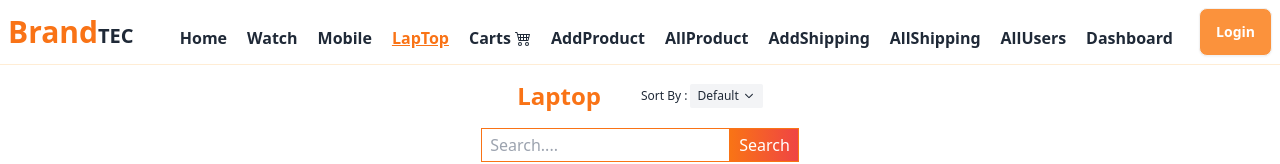
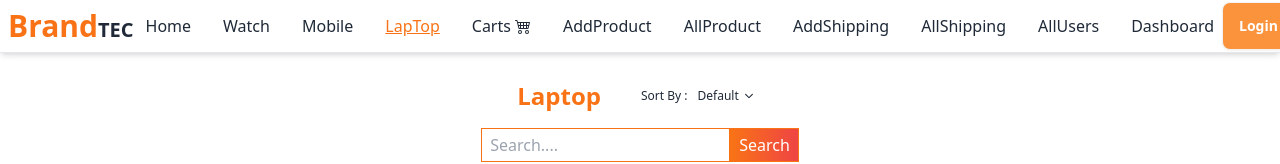
Before and after one commit to Masudur400/Brand-tec-client, a React (Vite) app: page /laptop in a window 1280 px wide. Shown: the top 164 px of the page. Built offline with nearby package versions, Linux system fonts and the light colour scheme; no server answers.

Commit message:
navbar fully changed

```diff
--- a/src/Slider/Slider.jsx
+++ b/src/Slider/Slider.jsx
@@ -7,7 +7,7 @@ const Slider = ({ image, title, text }) => {
       <img src={image} alt="" className="w-96 order-2" />
       <div className='order-1 md:w-1/2 lg:1/3 max-sm:py-5'>
         <p className='text-3xl font-bold my-3 text-orange-500'>{title}</p>
-        <p className='text-black'>{text}</p>
+        <p className=''>{text}</p>
       </div>
     </div>
   )
--- a/src/components/AllProduct/AllProductTable.jsx
+++ b/src/components/AllProduct/AllProductTable.jsx
@@ -94,7 +94,7 @@ const AllProductTable = () => {
     return (
         <div>
             <div className="flex gap-1 justify-end items-center mr-4 text-xs font-medium">
-                <p className="px-2 py-1 bg-gray-100">Show : </p>
+                <p className="px-2 py-1 bg-base-100">Show : </p>
                 <select onChange={handleItemParPage} defaultValue={itemParPage} name="" id="" className="border px-2 py-1">
                     <option value="12">12</option>
                     <option value="20">20</option>
--- a/src/components/AllProduct/InStockProduct.jsx
+++ b/src/components/AllProduct/InStockProduct.jsx
@@ -93,7 +93,7 @@ const InStockProduct = () => {
     return (
         <div>
             <div className="flex gap-1 justify-end items-center mr-4 text-xs font-medium">
-                <p className="px-2 py-1 bg-gray-100">Show : </p>
+                <p className="px-2 py-1 bg-base-100">Show : </p>
                 <select onChange={handleItemParPage} defaultValue={itemParPage} name="" id="" className="border px-2 py-1">
                     <option value="12">12</option>
                     <option value="20">20</option>
--- a/src/components/AllProduct/StockOutProduct.jsx
+++ b/src/components/AllProduct/StockOutProduct.jsx
@@ -95,7 +95,7 @@ const StockOutProduct = () => {
         <div>
 
             <div className="flex gap-1 justify-end items-center mr-4 text-xs font-medium">
-                <p className="px-2 py-1 bg-gray-100">Show : </p>
+                <p className="px-2 py-1 bg-base-100">Show : </p>
                 <select onChange={handleItemParPage} defaultValue={itemParPage} name="" id="" className="border px-2 py-1">
                     <option value="12">12</option>
                     <option value="20">20</option>
--- a/src/components/Laptop/Laptop.jsx
+++ b/src/components/Laptop/Laptop.jsx
@@ -70,11 +70,11 @@ const Laptop = () => {
                 <div>
                     <div className="flex gap-[2px] justify-center items-center text-xs font-medium">
                         <span>Sort By :</span>
-                        <button onClick={() => setOpen(!open)} className="flex justify-center items-center gap-1 bg-gray-100 rounded-sm px-2 py-1">  {sortPrice}<IoIosArrowDown></IoIosArrowDown></button>
+                        <button onClick={() => setOpen(!open)} className="flex justify-center items-center gap-1 bg-base-100 rounded-sm px-2 py-1">  {sortPrice}<IoIosArrowDown></IoIosArrowDown></button>
                     </div>
                     {
                         open ?
-                            <ul className="flex flex-col z-[999] absolute bg-gray-50 p-2">
+                            <ul className="flex flex-col z-[999] absolute bg-base-100 p-2">
                                 <li><button onClick={() => handleYesNo('default')} className="font-medium mb-1 text-center text-xs border px-2 w-full">Default</button></li>
                                 <li><button onClick={() => handleYesNo('low')} className="font-medium mb-1 text-center text-xs border px-2 w-full">Price(Low - High)</button></li>
                                 <li><button onClick={() => handleYesNo('high')} className="font-medium mb-1 text-center text-xs border px-2 w-full">Price(High - low)</button></li>
--- a/src/components/Mobile/Mobile.jsx
+++ b/src/components/Mobile/Mobile.jsx
@@ -72,11 +72,11 @@ const Mobile = () => {
                 <div>
                     <div className="flex gap-[2px] justify-center items-center text-xs font-medium">
                         <span>Sort By :</span>
-                        <button onClick={() => setOpen(!open)} className="flex justify-center items-center gap-1 bg-gray-100 rounded-sm px-2 py-1">  {sortPrice}<IoIosArrowDown></IoIosArrowDown></button>
+                        <button onClick={() => setOpen(!open)} className="flex justify-center items-center gap-1 bg-base-100 rounded-sm px-2 py-1">  {sortPrice}<IoIosArrowDown></IoIosArrowDown></button>
                     </div>
                     {
                         open ?
-                            <ul className="flex flex-col z-[999] absolute bg-gray-50 p-2">
+                            <ul className="flex flex-col z-[999] absolute bg-base-100 p-2">
                                 <li><button onClick={() => handleYesNo('default')} className="font-medium mb-1 text-center text-xs border px-2 w-full">Default</button></li>
                                 <li><button onClick={() => handleYesNo('low')} className="font-medium mb-1 text-center text-xs border px-2 w-full">Price(Low - High)</button></li>
                                 <li><button onClick={() => handleYesNo('high')} className="font-medium mb-1 text-center text-xs border px-2 w-full">Price(High - low)</button></li>
--- a/src/components/NavBar/NavBar.jsx
+++ b/src/components/NavBar/NavBar.jsx
@@ -9,13 +9,23 @@ import { GoX } from "react-icons/go";
 import Loading from "../../Loading/Loading";
 import { useQuery } from "@tanstack/react-query";
 import useAxiosSecure from "../Hooks/useAxiosSecure";
+import { AiOutlineClose } from 'react-icons/ai';
+import { SlMenu } from 'react-icons/sl';
+import { LiaTimesSolid } from 'react-icons/lia';
+import { PiUserCircleThin } from "react-icons/pi";
 
 const NavBar = () => {
 
-    const [open, setOpen] = useState(false)
     const [profile, setProfile] = useState(false)
     const { user, logOut, loading } = useAuth()
     const axiosSecure = useAxiosSecure()
+    const [click, setClick] = useState(false);
+
+  const handleClick = () => setClick(!click);
+  const closeMenu = () => {
+    setClick(false)
+    setProfile(false)
+  };
 
     const { data: users = {}, isPending } = useQuery({
         queryKey: ['users', user?.email, axiosSecure],
@@ -25,30 +35,20 @@ const NavBar = () => {
             return res.data
         }
     })
-    const { photo } = users;
+    const { photo , name} = users;
 
     const routes = <>
-        <li><NavLink></NavLink></li>
-
-        <div className="flex justify-between items-center w-screen lg:hidden">
-        <li className="flex justify-between items-center min-w-56 md:min-w-96 lg:hidden"><p className="text-3xl font-bold mb-0"> <span className="text-orange-500">Brand</span><span className="text-xl">TEC</span></p> <p onClick={() => setOpen(!open)} className="text-xl md:text-2xl p-1 border-2 border-black rounded-md opacity-75 border-opacity-75"><HiOutlineX></HiOutlineX></p></li>
-        </div>
-
-        <p className="divider lg:hidden my-0"></p>
-
-        <li><NavLink to='/' onClick={() => setOpen(!open)} className={({ isActive }) => isActive ? 'text-orange-500 underline  ' : 'hover:text-red-500'}> Home</NavLink> </li>
-        <li><NavLink to='/watch' onClick={() => setOpen(!open)} className={({ isActive }) => isActive ? 'text-orange-500 underline  ' : 'hover:text-red-500'}>Watch</NavLink> </li>
-        <li><NavLink to='/mobile' onClick={() => setOpen(!open)} className={({ isActive }) => isActive ? 'text-orange-500 underline  ' : 'hover:text-red-500'}>Mobile</NavLink> </li>
-        <li><NavLink to='/laptop' onClick={() => setOpen(!open)} className={({ isActive }) => isActive ? 'text-orange-500 underline  ' : 'hover:text-red-500'}>LapTop</NavLink> </li>
-        <li><NavLink to='/cart' onClick={() => setOpen(!open)} className={({ isActive }) => isActive ? 'text-orange-500 underline  flex items-center gap-1' : 'hover:text-red-500 flex items-center gap-1'}>Carts<BsCart4></BsCart4></NavLink> </li>
-        <li><NavLink to='/addProduct' onClick={() => setOpen(!open)} className={({ isActive }) => isActive ? 'text-orange-500 underline  ' : 'hover:text-red-500'}>AddProduct</NavLink> </li>
-        <li><NavLink to='/allProduct' onClick={() => setOpen(!open)} className={({ isActive }) => isActive ? 'text-orange-500 underline  ' : 'hover:text-red-500'}>AllProduct</NavLink> </li>
-        <li><NavLink to='/addShippingMethod' onClick={() => setOpen(!open)} className={({ isActive }) => isActive ? 'text-orange-500 underline  d' : 'hover:text-red-500'}>AddShipping</NavLink> </li>
-        <li><NavLink to='/allShipping' onClick={() => setOpen(!open)} className={({ isActive }) => isActive ? 'text-orange-500 underline  ' : 'hover:text-red-500'}>AllShipping</NavLink> </li>
-        <li><NavLink to='/allUsers' onClick={() => setOpen(!open)} className={({ isActive }) => isActive ? 'text-orange-500 underline  ' : 'hover:text-red-500'}>AllUsers</NavLink> </li>
-        <li><NavLink to='/dashboard' onClick={() => setOpen(!open)} className={({ isActive }) => isActive ? 'text-orange-500 underline  ' : 'hover:text-red-500'}>Dashboard</NavLink> </li>
-
-
+        <li><NavLink to='/' onClick={closeMenu} className={({ isActive }) => isActive ? 'text-orange-500 underline  ' : 'hover:text-red-500'}> Home</NavLink> </li>
+        <li><NavLink to='/watch' onClick={closeMenu} className={({ isActive }) => isActive ? 'text-orange-500 underline  ' : 'hover:text-red-500'}>Watch</NavLink> </li>
+        <li><NavLink to='/mobile' onClick={closeMenu} className={({ isActive }) => isActive ? 'text-orange-500 underline  ' : 'hover:text-red-500'}>Mobile</NavLink> </li>
+        <li><NavLink to='/laptop' onClick={closeMenu} className={({ isActive }) => isActive ? 'text-orange-500 underline  ' : 'hover:text-red-500'}>LapTop</NavLink> </li>
+        <li><NavLink to='/cart' onClick={closeMenu} className={({ isActive }) => isActive ? 'text-orange-500 underline  flex items-center gap-1' : 'hover:text-red-500 flex items-center gap-1'}>Carts<BsCart4></BsCart4></NavLink> </li>
+        <li><NavLink to='/addProduct' onClick={closeMenu} className={({ isActive }) => isActive ? 'text-orange-500 underline  ' : 'hover:text-red-500'}>AddProduct</NavLink> </li>
+        <li><NavLink to='/allProduct' onClick={closeMenu} className={({ isActive }) => isActive ? 'text-orange-500 underline  ' : 'hover:text-red-500'}>AllProduct</NavLink> </li>
+        <li><NavLink to='/addShippingMethod' onClick={closeMenu} className={({ isActive }) => isActive ? 'text-orange-500 underline  d' : 'hover:text-red-500'}>AddShipping</NavLink> </li>
+        <li><NavLink to='/allShipping' onClick={closeMenu} className={({ isActive }) => isActive ? 'text-orange-500 underline  ' : 'hover:text-red-500'}>AllShipping</NavLink> </li>
+        <li><NavLink to='/allUsers' onClick={closeMenu} className={({ isActive }) => isActive ? 'text-orange-500 underline  ' : 'hover:text-red-500'}>AllUsers</NavLink> </li>
+        <li><NavLink to='/dashboard' onClick={closeMenu} className={({ isActive }) => isActive ? 'text-orange-500 underline  ' : 'hover:text-red-500'}>Dashboard</NavLink> </li>
 
     </>
 
@@ -56,47 +56,92 @@ const NavBar = () => {
         return <Loading></Loading>
     }
 
+    return (
+       <div className="shadow-md border-b fixed z-10 w-full top-0">
+         <nav className=" container mx-auto bg-base-100">
+        <div className='container mx-auto flex justify-between items-center'>
+        <div className=' flex items-center justify-between p-2'>
+          <div className="flex gap-5 lg:gap-10 justify-start items-center ">
+            {/* Burger Icon: visible only on mobile and medium screens */}
+            <div className="lg:hidden mt-1" onClick={handleClick}>
+              {click ? (
+                <AiOutlineClose className="text-2xl lg:text-3xl cursor-pointer" />
+              ) : (
+                <SlMenu className="text-2xl lg:text-3xl cursor-pointer" />
+              )}
+            </div>
+             <div>
+                 <Link to='/'><p className="text-3xl font-bold"> <span className="text-orange-500">Brand</span><span className="text-xl">TEC</span></p> </Link>
+             </div>
+          </div>
 
-    return (
-        <div className="  border-b border-orange-100">
-            <div className="container mx-auto p-2 flex justify-between items-center">
-                {/* dropdown icons  */}
-                <div onClick={() => setOpen(!open)} className="lg:hidden text-2xl md:text-3xl">
-                    {
-                        open === true ? ''
-                            // <HiOutlineX></HiOutlineX>
-                            : <GrMenu></GrMenu>
-                    }
-                </div>
+          {/* Center Menu Items for larger screens */}
+          <ul className="hidden lg:flex space-x-8 ml-3 items-center justify-center w-full mx-auto lg:justify-center font-medium">
+           {routes}
+          </ul>
 
-                {/* logo  */}
-                <div>
-                    <Link to='/' className="text-3xl font-bold  absolute lg:static max-sm:left-12 max-sm:top-[6px] md:left-20 md:top-[14px]"> <span className="text-orange-500">Brand</span><span className="text-xl">TEC</span></Link>
-                </div>
+          {/* Burger Menu Items for smaller screens */}
+          <div
+            className={`fixed top-0 left-0 w-[250px] h-full bg-base-100 transition-transform duration-500 ease-in-out z-50 ${
+              click ? 'translate-x-0' : '-translate-x-full'
+            } lg:hidden`} // hidden on large screens
+          >
+            {/* Fixed Header in Burger Menu */}
+            <div className="sticky top-0 bg-base-100 px-4 py-2 md:py-[11px] border-b border-gray-700">
+              <div className="  flex justify-between items-center">
+                <p className="text-3xl font-bold mb-0"> <span className="text-orange-500">Brand</span><span className="text-xl">TEC</span></p>
+                <a onClick={closeMenu} className="hover:text-pink-500 cursor-pointer border-2">
+                  <LiaTimesSolid className="text-xl lg:text-2xl cursor-pointer " />
+                </a>
+              </div>
+            </div>
 
-                {/* menu / routes  */}
+            {/* Scrollable Content with Hidden Scrollbar */}
+            <ul
+              className="overflow-y-scroll px-4 space-y-4 font-medium"
+              style={{
+                maxHeight: 'calc(100vh - 64px)',
+                scrollbarWidth: 'thin', /* For Firefox */
+                msOverflowStyle: 'none',  /* For Internet Explorer and Edge */
+              }}
+            >
+              <style jsx>{`
+                ul::-webkit-scrollbar {
+                  display: none;
+                }
+              `}</style>
 
-                <ul className={`lg:flex justify-center items-center duration-1000  gap-5 left-0 absolute lg:static overflow-x-auto overflow-y-auto lg:bg-inherit px-3 rounded-sm font-semibold  pb-10 lg:pb-0 h-screen lg:h-fit ${open ? 'top-0 z-[99] min-w-56 md:min-w-96 space-y-3  backdrop-blur-md bg-opacity-30 ' : '-left-[1500px] top-0  z-[99] space-y-3'}`}>
-                    {routes}
-                </ul>
+             {routes}
+            </ul>
+          </div>
 
+          {/* Overlay when burger menu is open */}
+          {click && (
+            <div
+              className="fixed inset-0 bg-black bg-opacity-50 z-40 lg:hidden"
+              onClick={closeMenu}
+            ></div>
+          )}
+        </div>
 
-
-                {/* user image & button  */}
-                {
+        {/* Right Section */}
+         {/* user image & button  */}
+         {
                     user ?
                         <div className="flex max-sm:gap-2 gap-4 justify-center mr-2 lg:mr-6">
                             <div>
                                 <div className="avatar">
-                                    <div className="max-sm:w-8 w-12 rounded-full border">
+                                    <div className="w-10 md:w-12 h-10 md:h-12 flex justify-center items-center  mt-[6px] border-black rounded-full">
                                         <img src={photo} alt="user image" onClick={() => setProfile(!profile)} />
                                     </div>
                                 </div>
-                                <ul className={`absolute space-y-5 ${profile ? 'bg-gray-50 md:min-w-32 px-3 py-2 z-[99] font-bold rounded-md right-1 md:right-4' : 'hidden'}`}>
-                                    <li onClick={() => setProfile(!profile)} className="absolute text-2xl  top-0 right-0"> <GoX className="border border-black rounded-full"></GoX></li>
-                                    <div>
-                                        <li onClick={() => setProfile(!profile)}><Link to='/profile' className="hover:text-orange-500">Profile</Link></li>
-                                        <li onClick={() => logOut()} className="flex gap-1 items-center hover:text-orange-500">LogOut <MdLogout></MdLogout></li>
+                                <ul className={`absolute space-y-5 ${profile ? 'bg-base-100  shadow-lg border md:min-w-32 px-3 py-2 z-[99]  rounded-md right-1 md:right-4' : 'hidden'}`}>
+                                    {/* <li onClick={() => setProfile(!profile)} className="absolute text-2xl  top-0 right-0"> <GoX className="border border-black rounded-full"></GoX></li> */}
+                                    <div className="space-y-2 py-4">
+                                        <p className="text-sm font-medium">{name}</p>
+                                        <div className="divider"></div>
+                                        <Link to='/profile'> <li onClick={() => setProfile(!profile)}className="flex gap-1 items-center text-sm hover:bg-gray-100 px-2 py-1 rounded-md"><span><PiUserCircleThin></PiUserCircleThin></span>Profile</li></Link>
+                                        <button onClick={() => logOut()} className="text-sm w-full flex gap-1 items-center text-red-400 hover:text-black hover:bg-gray-100 px-2 py-1 rounded-md">LogOut <MdLogout></MdLogout></button>
                                     </div>
                                 </ul>
                             </div>
@@ -105,8 +150,9 @@ const NavBar = () => {
                             <Link to='/loginRegister/login' className="btn font-bold max-sm:btn-sm text-white bg-orange-400 hover:bg-orange-500">Login</Link>
                         </div>
                 }
-            </div>
         </div>
+      </nav>
+       </div>
     );
 };
 
--- a/src/components/Root/Root.jsx
+++ b/src/components/Root/Root.jsx
@@ -5,10 +5,12 @@ import NavBar from "../NavBar/NavBar";
 const Root = () => {
     return (
         <div>
-            <div className="h-16 container mx-auto">
+            <div className=" ">
+            <div className=" ">
             <NavBar></NavBar>
             </div>
-            <div className="container mx-auto px-4">
+            </div>
+            <div className="container my-20 mx-auto px-4 md:px-9 min-h-[calc(100vh-250px)]">
             <Outlet></Outlet>
             </div>
         </div>
--- a/src/components/Watch/Watch.jsx
+++ b/src/components/Watch/Watch.jsx
@@ -73,11 +73,11 @@ const Watch = () => {
                 <div>
                     <div className="flex gap-[2px] justify-center items-center text-xs font-medium">
                         <span>Sort By :</span>
-                        <button onClick={() => setOpen(!open)} className="flex justify-center items-center gap-1 bg-gray-100 rounded-sm px-2 py-1">  {sortPrice}<IoIosArrowDown></IoIosArrowDown></button>
+                        <button onClick={() => setOpen(!open)} className="flex justify-center items-center gap-1 bg-base-100 rounded-sm px-2 py-1">  {sortPrice}<IoIosArrowDown></IoIosArrowDown></button>
                     </div>
                     {
                         open ?
-                            <ul className="flex flex-col z-[999] absolute bg-gray-50 p-2 border">
+                            <ul className="flex flex-col z-[999] absolute bg-base-100 p-2 border">
                                 <li><button onClick={() => handleYesNo('default')} className="font-medium mb-1 text-center text-xs border px-2 w-full">Default</button></li>
                                 <li><button onClick={() => handleYesNo('low')} className="font-medium mb-1 text-center text-xs border px-2 w-full">Price(Low - High)</button></li>
                                 <li><button onClick={() => handleYesNo('high')} className="font-medium mb-1 text-center text-xs border px-2 w-full">Price(High - low)</button></li>
```
